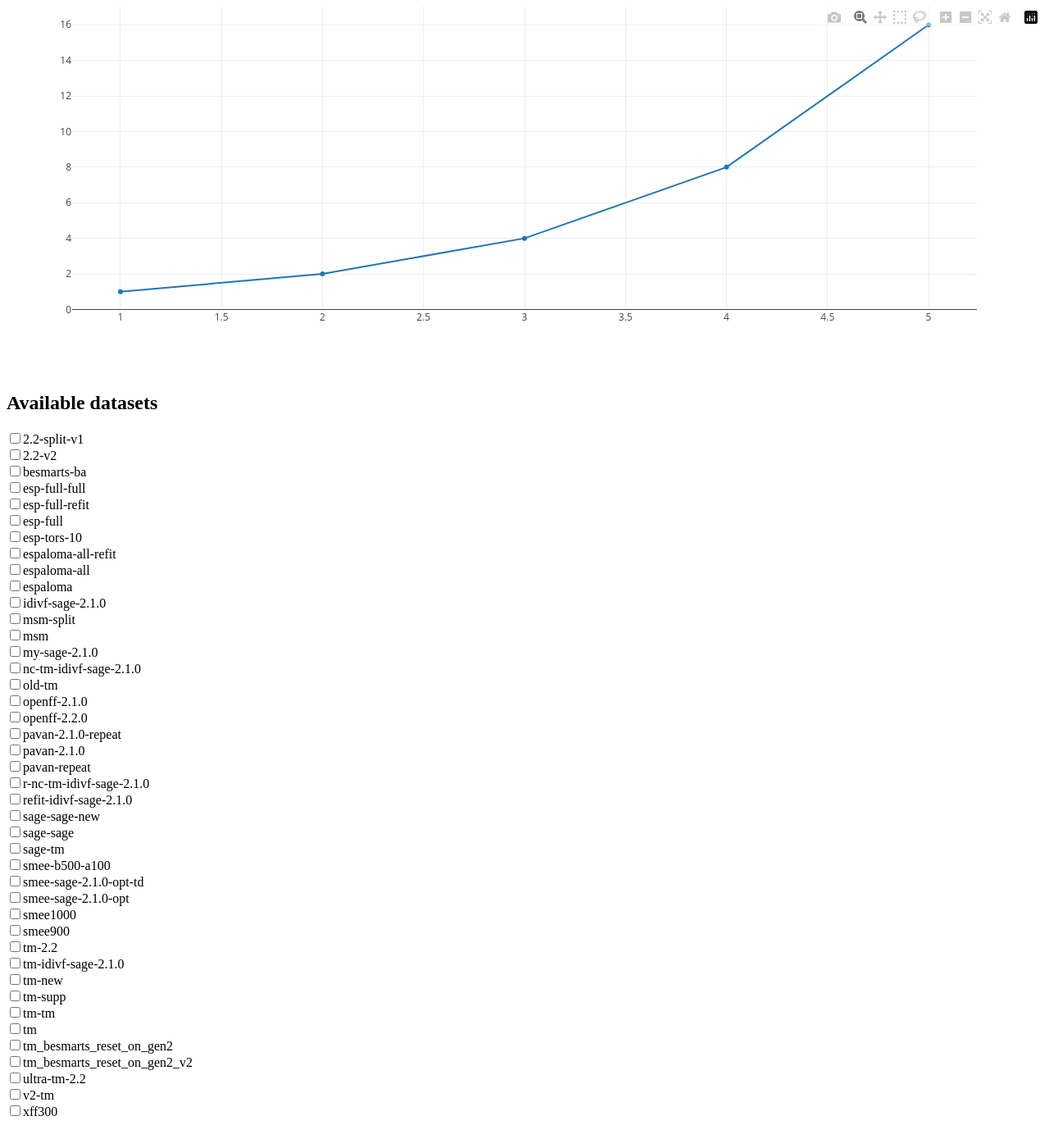
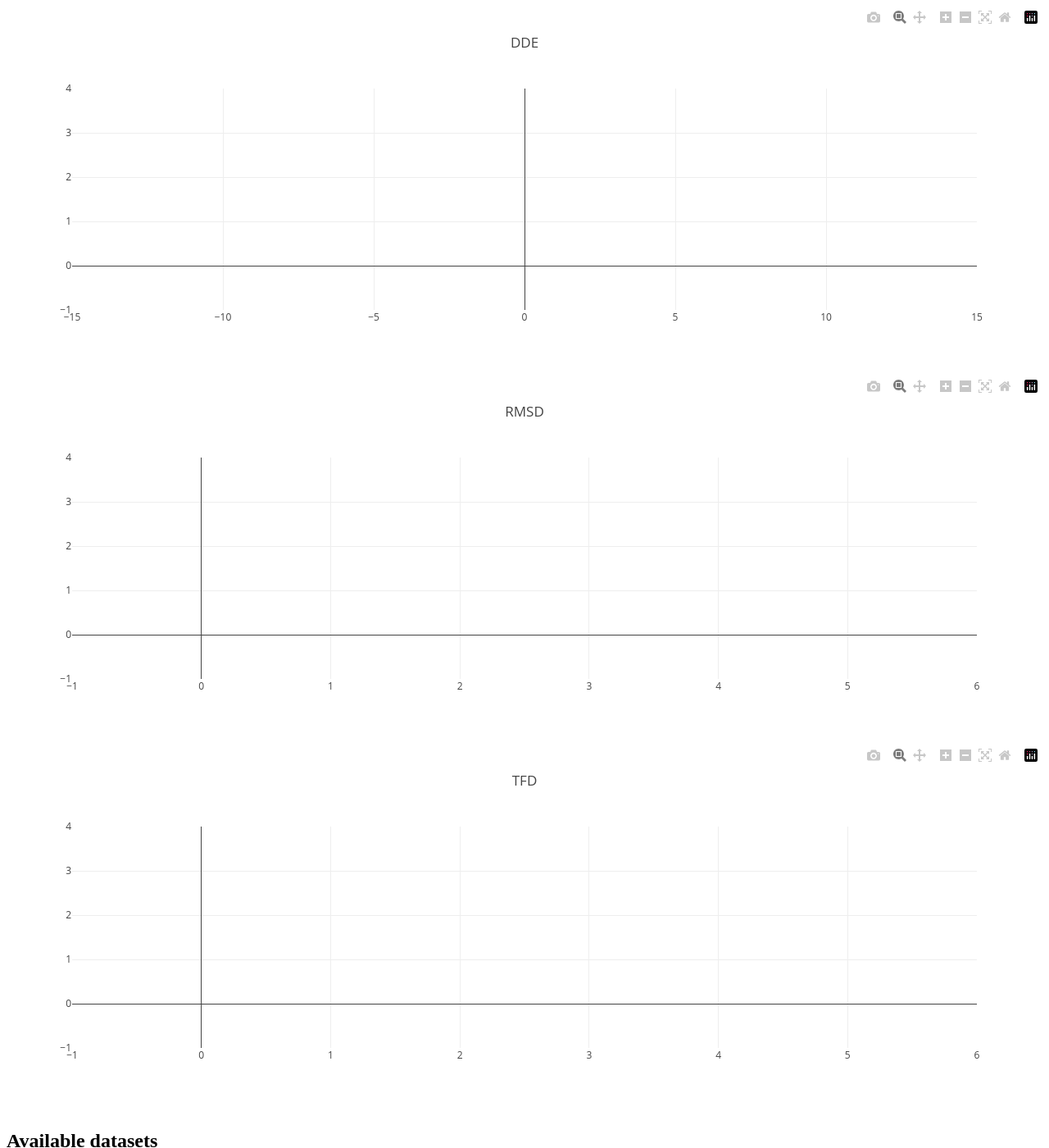
Before and after one commit to ntBre/benchmarking, a Jekyll site: the page built from index.html, in a window 1280 px wide and 1400 px high. Shown: the whole window at 82% size. Built offline with Jekyll 4.4.1, drawn with Linux system fonts in a browser that asks for light colours; nearby versions of some CDN libraries; library files that are not in the unit come from our copies; some of the changed lines change nothing that is shown.

Commit message:
plot ddes

```diff
--- a/index.html
+++ b/index.html
@@ -3,12 +3,99 @@
 ---
 {% assign static_files = site.static_files | where: "isdir", true %}
 
-<div id="tester"></div>
+<div id="dde"></div>
+<div id="rmsd"></div>
+<div id="tfd"></div>
 
 <h2>Available datasets</h2>
 <div id="app"></div>
 
 <script>
+  // fetch `filename` and return its contents as a string
+  async function fetchCsv(filename) {
+	  let res = await fetch(filename);
+	  let text = await res.text();
+	  return text;
+  }
+
+  async function fetchData(dir) {
+	  let dde = await fetchCsv(`/output/industry/${dir}/dde.csv`);
+	  let rmsd = await fetchCsv(`/output/industry/${dir}/rmsd.csv`);
+	  let tfd = await fetchCsv(`/output/industry/${dir}/tfd.csv`);
+	  return [dde, rmsd, tfd];
+  }
+
+  // just returns the data for now, might need the record IDs eventually
+  function parse_csv(str) {
+	  let lines = str.split(/\n/);
+	  let ret = [];
+	  for (const [i, line] of lines.entries()) {
+		  if (i == 0) { continue } // skip header
+		  let [rec_id, val] = line.split(',');
+		  if (val) { // skip empty lines
+			  ret.push(parseFloat(val));
+		  }
+	  }
+	  return ret;
+  }
+
+  const colors = ["blue", "orange", "red", "green"];
+
+  async function handleClick(self) {
+	  // this gives the directory name, eg 2.2-split-v1, and the current checked
+	  // status of its checkbox
+	  console.log(self.name, self.checked);
+	  selected.set(self.name, self.checked);
+
+	  // TODO plot selected
+	  let ddes = [];
+	  let rmsds = [];
+	  let tfds = [];
+	  for ([name, checked] of selected) {
+		  if (checked) {
+			  let [dde, rmsd, tfd] = await fetchData(name);
+			  let dde_vals = parse_csv(dde);
+			  // turning these into plotly traces, just dde for now
+			  ddes.push({
+				  x: dde_vals,
+				  xbins: { size: 30 / 16 },
+				  marker: {
+					  color: "transparent",
+					  line: {
+						  color: colors[ddes.length % colors.length],
+						  width: 2
+					  }
+				  },
+				  type: "histogram",
+				  name: name,
+			  });
+			  rmsds.push(rmsd);
+			  tfds.push(tfd);
+		  }
+	  }
+	  if (ddes.length > 0) {
+		  Plotly.newPlot( dde, ddes, dde_layout );
+	  }
+	  // console.log(dde.length, rmsd.length, tfd.length);
+  }
+
+  // initialize empty plots
+  let dde = document.getElementById("dde");
+  let dde_layout = {
+	  title: "DDE",
+	  xaxis: { range: [-15, 15] },
+	  barmode: "overlay"
+  };
+  Plotly.newPlot( dde, [{x: [], y: [] }], dde_layout );
+
+  let rmsd = document.getElementById("rmsd");
+  let rmsd_layout = {title: "RMSD"};
+  Plotly.newPlot( rmsd, [{x: [], y: [] }], rmsd_layout );
+
+  let tfd = document.getElementById("tfd");
+  let tfd_layout = {title: "TFD"};
+  Plotly.newPlot( tfd, [{x: [], y: [] }], tfd_layout );
+
   const PAGES = [
 {% for page in static_files %}
 	  "{{ page.path }}",
@@ -16,6 +103,10 @@
   ];
   let dirs = PAGES.map((x) => x.replace(/\/output\/industry\/([^/]+)\/.*$/, '$1'));
   let unique_dirs = [...new Set(dirs)];
+  const selected = new Map();
+  for (dir of unique_dirs) {
+	  selected.set(dir, false); // initially nothing is selected
+  }
   let parent = document.getElementById("app");
   for (dir of unique_dirs) {
 	  let input = document.createElement("input");
@@ -23,6 +114,7 @@
 	  input.id = dir;
 	  input.name = dir;
 	  input.innerHTML = dir;
+	  input.setAttribute("onclick", "handleClick(this)");
 
 	  let label = document.createElement("label");
 	  label.innerHTML = dir;
@@ -35,11 +127,3 @@
 	  parent.appendChild(br);
   }
 </script>
-
-<script>
-  TESTER = document.getElementById('tester');
-  Plotly.newPlot( TESTER, [{
-	  x: [1, 2, 3, 4, 5],
-	  y: [1, 2, 4, 8, 16] }], {
-		  margin: { t: 0 } } );
-</script>
```
